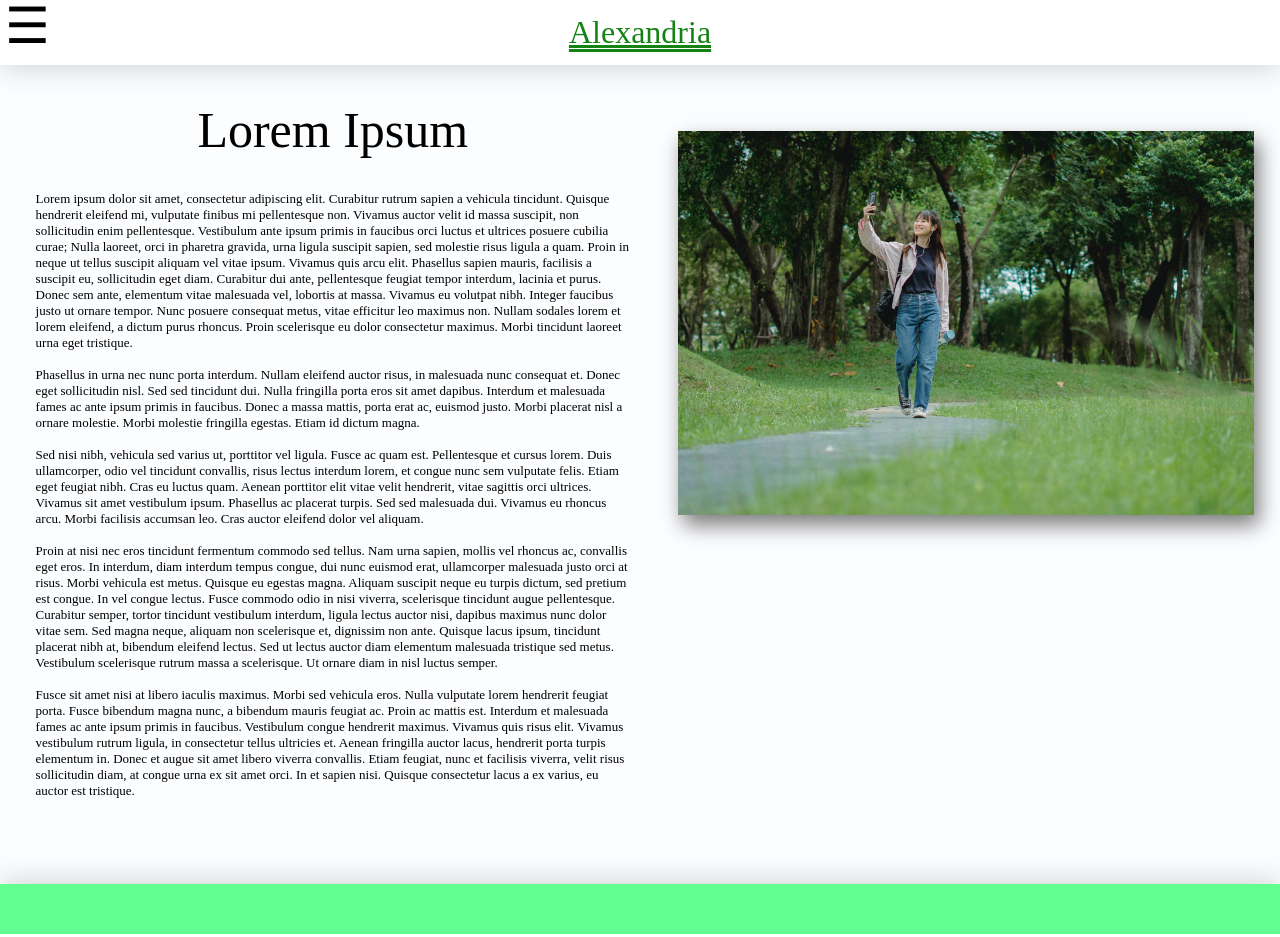
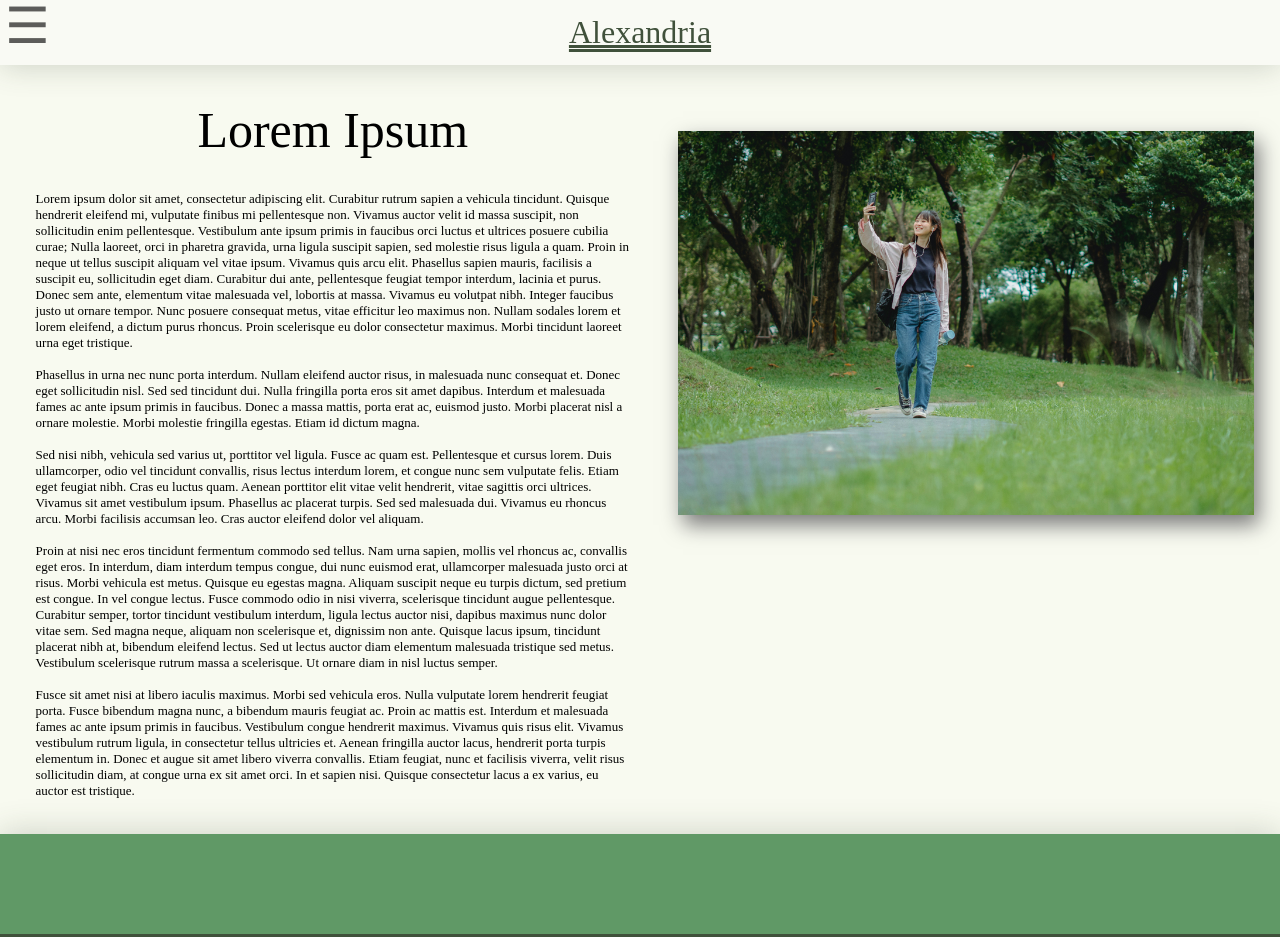
Before and after one commit to Luansr01/project-alexandria, a Django app: page /about/ in a window 1280 px wide. Run offline with Django 4.2, Linux system fonts and the light colour scheme.

Commit message:
changed around the color palette, changed around the database models, added an accordion element to the projects page linked with it, and added a large banner image to the homepage

```diff
--- a/alexandria/alexandria_site/admin.py
+++ b/alexandria/alexandria_site/admin.py
@@ -1,3 +1,7 @@
 from django.contrib import admin
+from . import models
 
 # Register your models here.
+admin.site.register(models.Objective)
+admin.site.register(models.Partner)
+admin.site.register(models.Project)
--- a/alexandria/alexandria_site/static/css/stylesheet.css
+++ b/alexandria/alexandria_site/static/css/stylesheet.css
@@ -27,21 +27,49 @@ body{
 
 :root{
   --bannerSize: 65px;
+
+  --shadow: #40513b3a;
+  --shadowStrong: #40513b8e;
+
+  --whiter: #f9faf4;
+  --white: #f8faf0;
+  --lighter: #EDF1D6;
+  --light: #9DC08B;
+
+  --medium: #609966;
+  --mutedMedium: #729676;
+
+  --dark: #40513B;
 }
 
 .bg{
-  background-color: rgb(252, 253, 255);
+  background-color: var(--white);
+}
+
+.title{
+  font-size:30px;
+  text-align:center;
 }
 
 .banner{
-  position:sticky;
+  position:static;
   z-index: 9998;
-  background-color: white;
+  background-color: var(--whiter);
   height: var(--bannerSize);
   width: 100%;
   top: 0;
   left: 0;
-  box-shadow: 0px 2px 30px rgba(0, 0, 0, 0.185);
+  box-shadow: 0px 2px 30px var(--shadow);
+}
+
+.bannerimg{
+  width: 100%;
+}
+
+.bannerimg img{
+  filter: brightness(50%);
+  width: 100%;
+  height: auto;
 }
 
 .logo{
@@ -54,8 +82,8 @@ body{
 }
 
 .logo a{
-  color: #148314;
-  text-decoration:underline #148314 double;
+  color: var(--dark);
+  text-decoration:underline var(--dark) double;
   font-size:200%;
   font-family: 'Times New Roman';
   font-family:var(--siteMainFont);
@@ -97,6 +125,9 @@ body{
 }
 
 .navButton{
+  position: fixed;
+  color:#000000a1;
+  z-index: 9999;
   font-size: 50px;
   cursor: pointer;
   vertical-align: middle;
@@ -148,13 +179,13 @@ body{
 }
 
 .footer{
-  background-color: rgb(98, 255, 145);
-  box-shadow: 0px -2px 30px rgba(0, 0, 0, 0.185);
+  background-color: var(--medium);
+  box-shadow: 0px -2px 30px var(--shadow);
+  border-bottom: 3px solid var(--dark);
   width: 100%;
-  height: 50px;
+  height: 100px;
   bottom: 0;
   z-index: 998;
-  margin-top: 50px;
 }
 
 /* <- HOMEPAGE -> */
--- a/alexandria/alexandria_site/static/js/index.js
+++ b/alexandria/alexandria_site/static/js/index.js
@@ -1,3 +1,5 @@
+
+
 function openNav() {
     document.getElementById("mySidenav").style.width = "150px";
     document.getElementById("shade").style.backgroundColor = "#00000050"
@@ -15,3 +17,14 @@ function makeBig(size){
 function makeSmall(size){
     document.getElementById("logo").style.fontSize = size;
 }
+
+function accordionToggle(el){
+    acc = el.nextElementSibling;
+
+    if(acc.style.maxHeight === "300px"){
+        acc.style.maxHeight = "0";
+    }
+    else{
+        acc.style.maxHeight = "300px";
+    }
+}
--- a/alexandria/alexandria_site/templates/alexandria_site/home.html
+++ b/alexandria/alexandria_site/templates/alexandria_site/home.html
@@ -1,9 +1,12 @@
 {% extends 'alexandria_site/layout.html' %}
 
 {%block content%}
+<div class="bannerimg">
+    <img src="../static/bannerimage.jpg"></img>
+</div>
 <div id="homepage">
     <div id="img-one"><img src="../static/homepage-1.jpg" style="max-width:100%; max-height:100%; box-shadow:5px 10px 20px #7a7a7a;"></img></div>
-    <div id="txt-one"><h1 style="font-size:50px; text-align:center;">Lorem Ipsum</h1>
+    <div id="txt-one"><h1 class="title">Lorem Ipsum</h1>
         <p>
             <br><br>Proin at nisi nec eros tincidunt fermentum commodo sed tellus. Nam urna sapien, mollis vel rhoncus ac, convallis eget eros. In interdum, diam interdum tempus congue, dui nunc euismod erat, ullamcorper malesuada justo orci at risus. Morbi vehicula est metus. Quisque eu egestas magna. Aliquam suscipit neque eu turpis dictum, sed pretium est congue. In vel congue lectus. Fusce commodo odio in nisi viverra, scelerisque tincidunt augue pellentesque. Curabitur semper, tortor tincidunt vestibulum interdum, ligula lectus auctor nisi, dapibus maximus nunc dolor vitae sem. Sed magna neque, aliquam non scelerisque et, dignissim non ante. Quisque lacus ipsum, tincidunt placerat nibh at, bibendum eleifend lectus. Sed ut lectus auctor diam elementum malesuada tristique sed metus. Vestibulum scelerisque rutrum massa a scelerisque. Ut ornare diam in nisl luctus semper.
             <br><br>Interdum et malesuada fames ac ante ipsum primis in faucibus. Vestibulum congue hendrerit maximus. Vivamus quis risus elit. Vivamus vestibulum rutrum ligula, in consectetur tellus ultricies et. Aenean fringilla auctor lacus, hendrerit porta turpis elementum in. Donec et augue sit amet libero viverra convallis. Etiam feugiat, nunc et facilisis viverra, velit risus sollicitudin diam, at congue urna ex sit amet orci. In et sapien nisi. Quisque consectetur lacus a ex varius, eu auctor est tristique. </p>
--- a/alexandria/alexandria_site/templates/alexandria_site/layout.html
+++ b/alexandria/alexandria_site/templates/alexandria_site/layout.html
@@ -13,9 +13,11 @@
 </head>
 
 <body class="bg">
+
+  <symbol class="navButton" onclick="openNav()">&#9776;</symbol>
+
   <header class="banner">
     <div>
-      <symbol class="navButton" onclick="openNav()">&#9776;</symbol>
       <div class="logo">
       <a id="logo" href="{% url 'home' %}" onmouseover="makeBig('220%')" onmouseleave="makeSmall('200%')">Alexandria</a>
       </div>
@@ -33,7 +35,7 @@
     <a href="{%url 'contact'%}">Contato</a>
   </div>
 
-  <div id="content" class="content">
+  <div id="content" class="content" style="{{bgimg}}">
     <div id='shade'>
     </div>
     {% block content %}
--- a/alexandria/alexandria_site/views.py
+++ b/alexandria/alexandria_site/views.py
@@ -1,6 +1,8 @@
 from django.shortcuts import render
 from django.http import HttpResponse
 from django.template import loader
+
+from . import models
 
 
 # Create your views here.
@@ -15,7 +17,11 @@ def about_us(request):
     return render(request, 'alexandria_site/about_us.html')
 
 def projects(request):
-    return render(request, 'alexandria_site/projects.html')
+    objectives = models.Objective.objects.all()
+    return render(request, 'alexandria_site/projects.html', {
+        "objectives": objectives,
+        "bgimg": "background-image: url('../static/leaves_tileable.jpg'); background-size: 600px; max-height=100%;",
+        })
 
 def contact(request):
     return render(request, 'alexandria_site/contact.html')
```
Also changed, not shown: other parts of alexandria/alexandria_site/static/css/stylesheet.css (+57 -1 lines), alexandria/alexandria_site/models.py (+41 -1 lines), alexandria/alexandria_site/templates/alexandria_site/projects.html (+25 -0 lines), alexandria/db.sqlite3.
